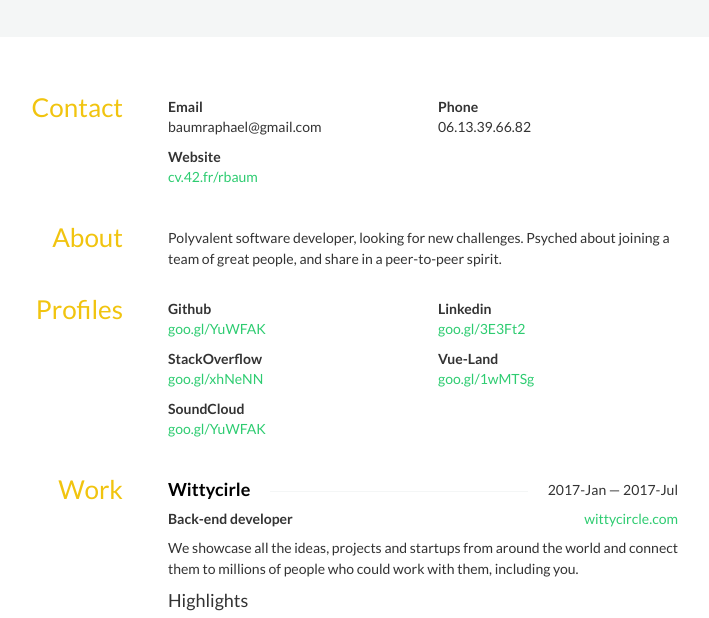
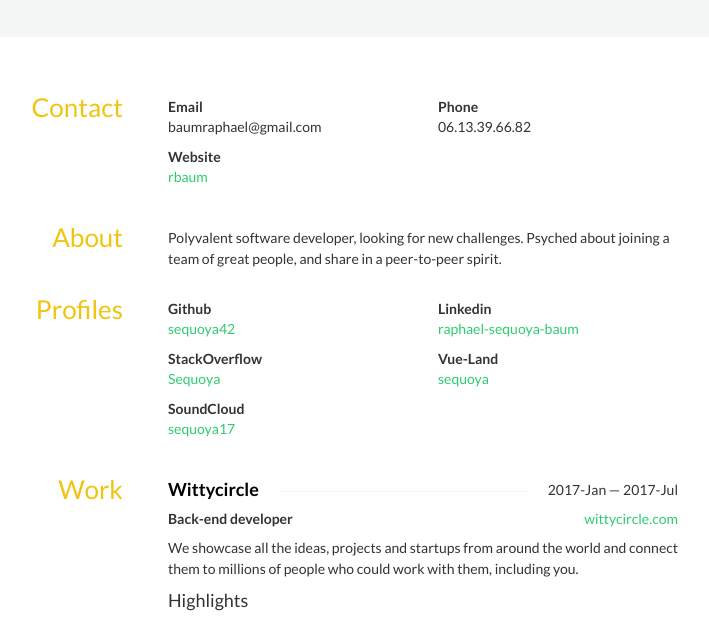
Before and after one commit to Sequoya42/Sequoya42.github.io, a plain HTML site: page index.html in a window 1280 px wide. Shown: the part 149-767 px from the top of the page, without its empty margins (307-1016 px from the left). Drawn offline with nearby package versions, Linux system fonts and the light colour scheme; some icons are missing.

Commit message:
fix typo, rename link

```diff
--- a/index.html
+++ b/index.html
@@ -225,7 +225,7 @@ h4 span:first-child {
 			<div class="col-sm-6">
 				<strong>Website</strong>
 				<div class="website">
-					<a target="_blank" href="https://cv.42.fr/rbaum">cv.42.fr/rbaum</a>
+					<a target="_blank" href="https://cv.42.fr/rbaum">rbaum</a>
 				</div>
 			</div>
 			</div>
@@ -251,7 +251,7 @@ h4 span:first-child {
 					</strong>
 					<div class="username">
 						<div class="url">
-							<a target="_blank" href="https://goo.gl/YuWFAK">goo.gl/YuWFAK</a>
+							<a target="_blank" href="https://goo.gl/YuWFAK">sequoya42</a>
 						</div>
 					</div>
 				</div>
@@ -261,7 +261,7 @@ h4 span:first-child {
 					</strong>
 					<div class="username">
 						<div class="url">
-							<a target="_blank" href="https://goo.gl/3E3Ft2">goo.gl/3E3Ft2</a>
+							<a target="_blank" href="https://goo.gl/3E3Ft2">raphael-sequoya-baum</a>
 						</div>
 					</div>
 				</div>
@@ -271,7 +271,7 @@ h4 span:first-child {
 					</strong>
 					<div class="username">
 						<div class="url">
-							<a target="_blank" href="https://goo.gl/xhNeNN">goo.gl/xhNeNN</a>
+							<a target="_blank" href="https://goo.gl/xhNeNN">Sequoya</a>
 						</div>
 					</div>
 				</div>
@@ -281,7 +281,7 @@ h4 span:first-child {
 					</strong>
 					<div class="username">
 						<div class="url">
-							<a target="_blank" href="https://goo.gl/1wMTSg">goo.gl/1wMTSg</a>
+							<a target="_blank" href="https://goo.gl/1wMTSg">sequoya</a>
 						</div>
 					</div>
 				</div>
@@ -291,7 +291,7 @@ h4 span:first-child {
 					</strong>
 					<div class="username">
 						<div class="url">
-							<a target="_blank" href="https://goo.gl/YuWFAK">goo.gl/YuWFAK</a>
+							<a target="_blank" href="https://goo.gl/YuWFAK">sequoya17</a>
 						</div>
 					</div>
 				</div>
@@ -307,7 +307,7 @@ h4 span:first-child {
 			<div class="row">
 			<div class="col-sm-12">
 				<h4 class="strike-through">
-					<span>Wittycirle</span>
+					<span>Wittycircle</span>
 					<span class="date">
 						2017-Jan — 2017-Jul
 					</span>
@@ -385,7 +385,7 @@ h4 span:first-child {
 					<li>Piscine C++</li>
 					<li>Piscine Ocaml</li>
 					<li>Corewar: virtual arena in C where asm programs fight one another.</li>
-					<li>Wolf3D/Fractol: doom-like map, and graphical fractal in C</li>
+					<li>Wolf3D/Fractol: doom-like map, 2D fractal explorer in C</li>
 					<li>root-me.org: initiation to security and exploit</li>
 					<li>Libasm: some libc  functions in x86-64 asm</li>
 				</ul>
```
